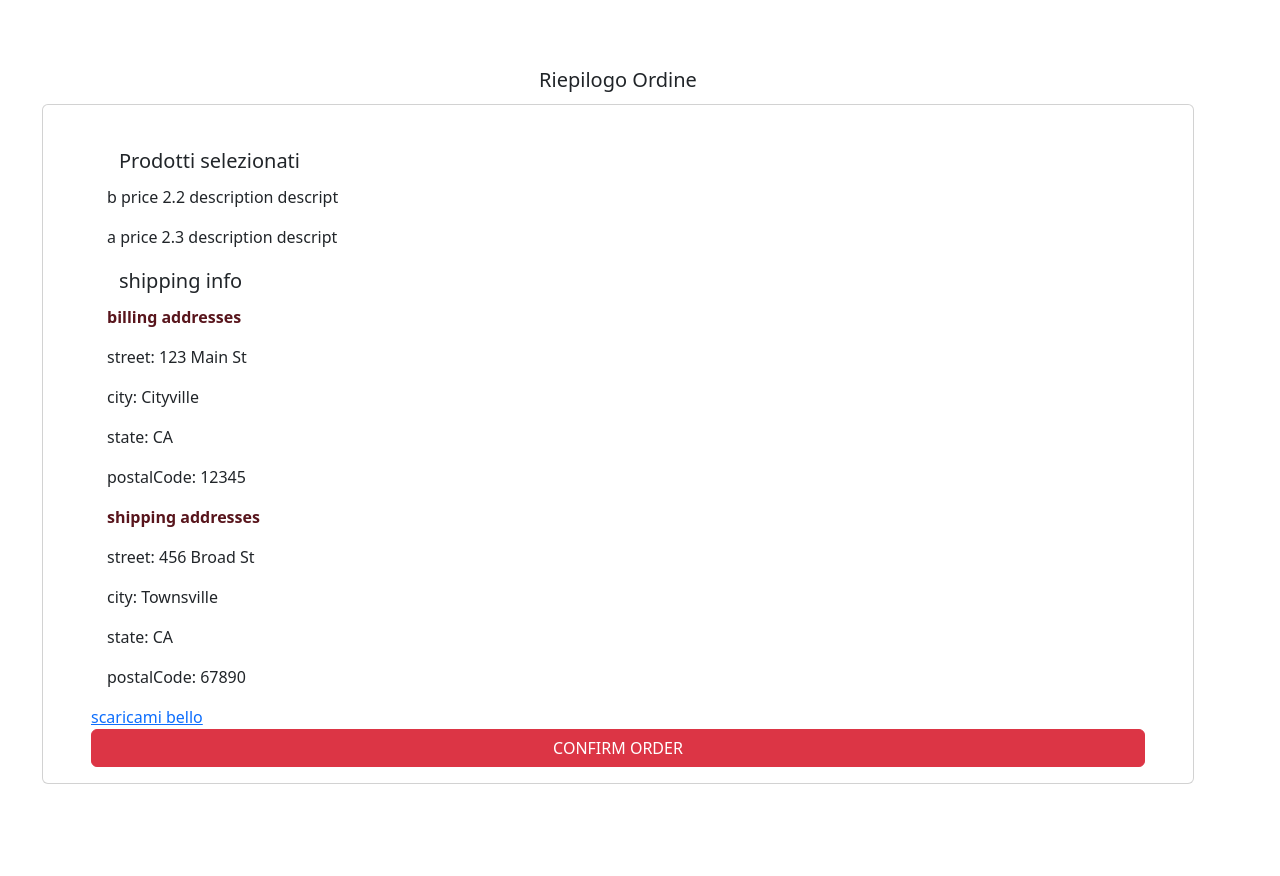
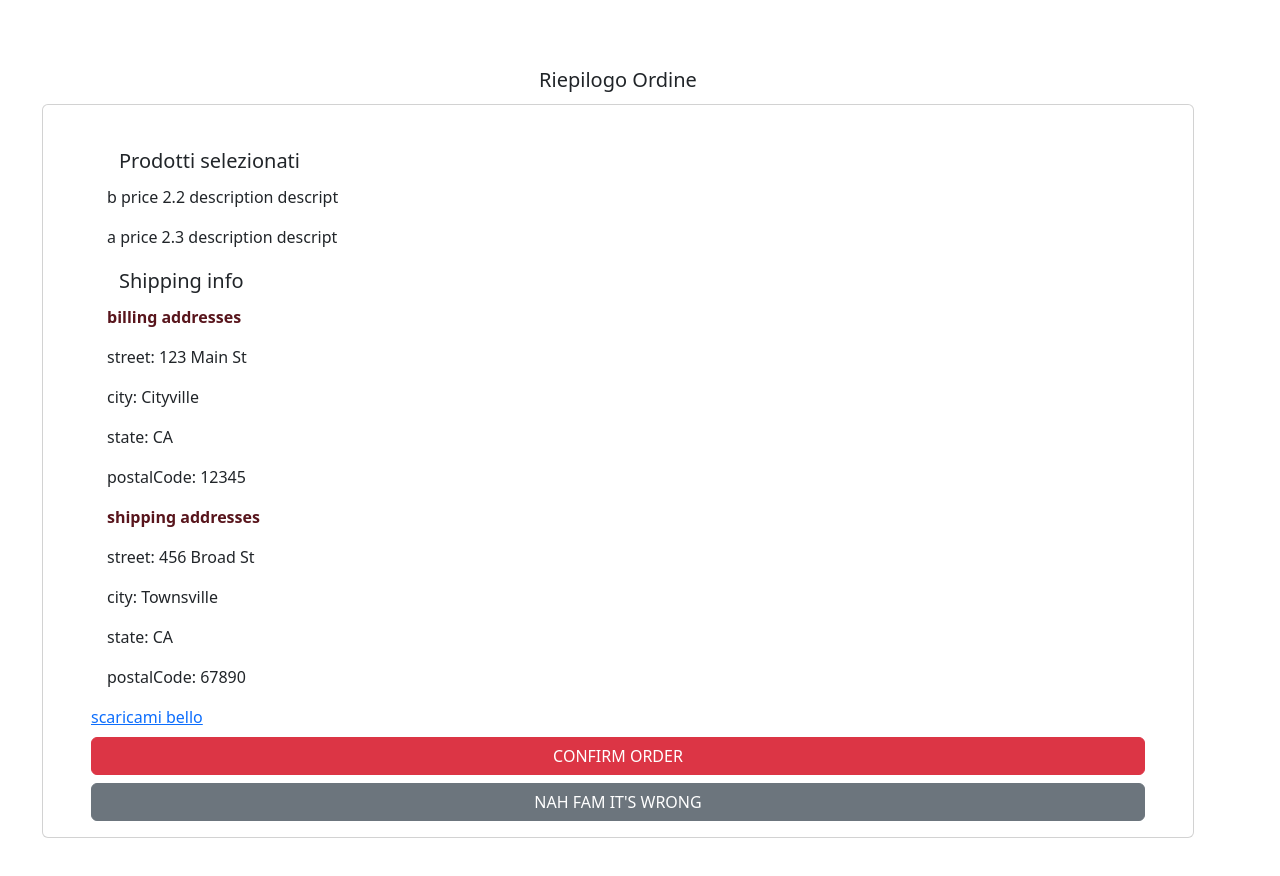
Before and after one commit to MattiaCaranci/Ordine, a website: page Client/riepOrder.html in a window 1280 px wide. Before the commit the page ends 840 px from the top, so only its background shows below. Drawn offline with nearby package versions, Linux system fonts and the light colour scheme.

Commit message:
wowowaowoo

```diff
--- a/Client/riepOrder.html
+++ b/Client/riepOrder.html
@@ -23,10 +23,11 @@
 
         <div class="card-body">
             <h5 class="card-title p-1 m-2" id="prod-title">Prodotti selezionati</h5>
-            <h5 class="card-title p-1 m-2" id="shipAdd-title">shipping info</h5>
+            <h5 class="card-title p-1 m-2" id="shipAdd-title">Shipping info</h5>
 
         </div>
-        <button type="button" class="btn btn-danger" id="confirm-order-btn">CONFIRM ORDER</button>
+        <button type="button" class="btn btn-danger mt-2" id="confirm-order-btn">CONFIRM ORDER</button>
+        <button type="button" class="btn btn-secondary mt-2" id="back-order-btn" onclick="location.href='http://www.google.com'">NAH FAM IT'S WRONG</button>
       </div>
     </div>
     <script
--- a/Client/riepOrderApp.ts
+++ b/Client/riepOrderApp.ts
@@ -121,6 +121,7 @@ async function sendOrder() {
   console.log(res);
 }
 
+
 function objToCsv(obj: Order): RiepilogoCsv {
   let riepToCsv: RiepilogoCsv = {
     prodTotal: getTotalQnt(),
```
